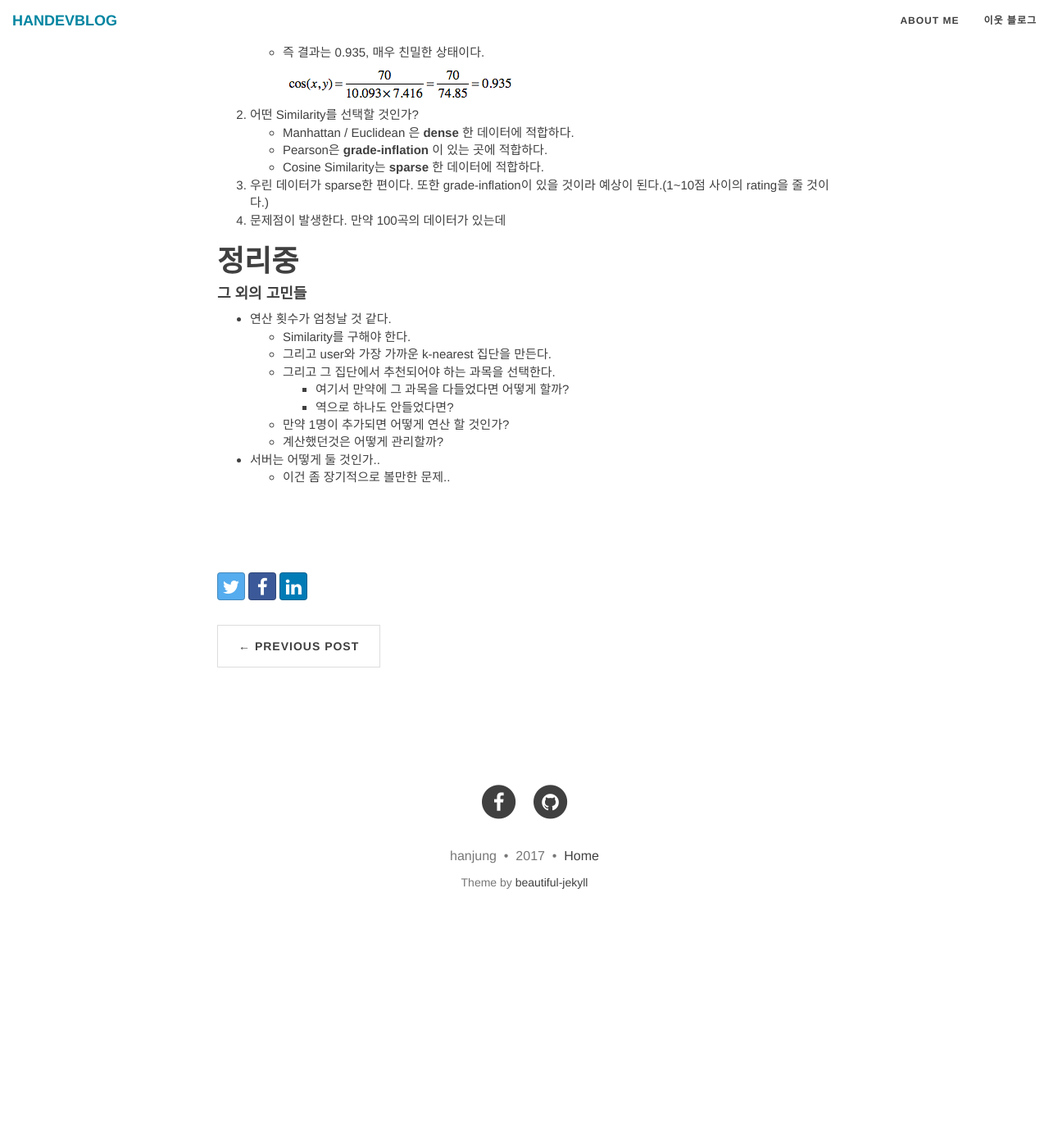
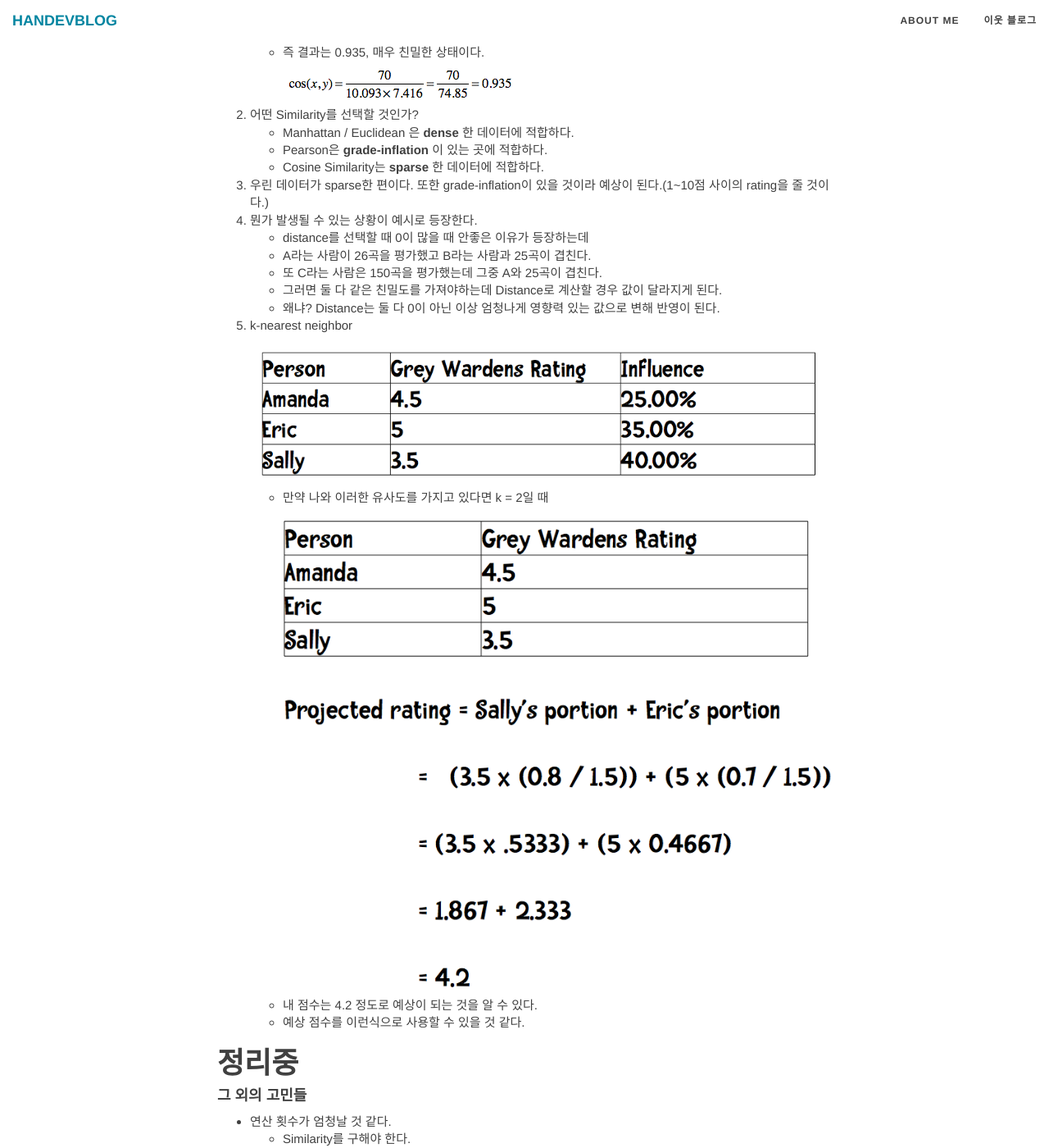
Before and after one commit to hanjungv/hanjungv.github.io, a Jekyll site: the page built from _posts/2017-04/06/2017-04-06-1_capstone_system2.markdown, in a window 1280 px wide and 1400 px high, scrolled down 3654 px. Shown: the whole window at 82% size. Built offline with Jekyll 4.4.1, drawn with Linux system fonts in a browser that asks for light colours; nearby versions of some CDN libraries; comment, search, counter and statistics services are not loaded; before the commit the page ends 4791 px from its top, so only the background shows below that; some of the changed text lies outside the part shown.

Commit message:
capstone post update

```diff
--- a/_posts/2017-04/06/2017-04-06-1_capstone_system2.markdown
+++ b/_posts/2017-04/06/2017-04-06-1_capstone_system2.markdown
@@ -84,7 +84,18 @@ def pearson(rating1, rating2):
     * Pearson은 **grade-inflation** 이 있는 곳에 적합하다.
     * Cosine Similarity는 **sparse** 한 데이터에 적합하다.
 8. 우린 데이터가 sparse한 편이다. 또한 grade-inflation이 있을 것이라 예상이 된다.(1~10점 사이의 rating을 줄 것이다.)
-9. 문제점이 발생한다. 만약 100곡의 데이터가 있는데
+9. 뭔가 발생될 수 있는 상황이 예시로 등장한다.
+    * distance를 선택할 때 0이 많을 때 안좋은 이유가 등장하는데
+    * A라는 사람이 26곡을 평가했고 B라는 사람과 25곡이 겹친다.
+    * 또 C라는 사람은 150곡을 평가했는데 그중 A와 25곡이 겹친다.
+    * 그러면 둘 다 같은 친밀도를 가져야하는데 Distance로 계산할 경우 값이 달라지게 된다.
+    * 왜냐? Distance는 둘 다 0이 아닌 이상 엄청나게 영향력 있는 값으로 변해 반영이 된다.
+10. k-nearest neighbor
+    <img src = '/post_img/201704/06/11.png'>
+    * 만약 나와 이러한 유사도를 가지고 있다면 k = 2일 때
+    <img src = '/post_img/201704/06/12.png'>
+    * 내 점수는 4.2 정도로 예상이 되는 것을 알 수 있다.
+    * 예상 점수를 이런식으로 사용할 수 있을 것 같다.
 
 # 정리중
 
@@ -97,6 +108,7 @@ def pearson(rating1, rating2):
         * 역으로 하나도 안들었다면?
     * 만약 1명이 추가되면 어떻게 연산 할 것인가?
     * 계산했던것은 어떻게 관리할까?
+* Cosine Similarity로 점수를 예측 할 수 있을까?
 * 서버는 어떻게 둘 것인가..
     * 이건 좀 장기적으로 볼만한 문제..
 
```
Also changed, not shown: post_img/201704/06/11.png (added), post_img/201704/06/12.png (added).
